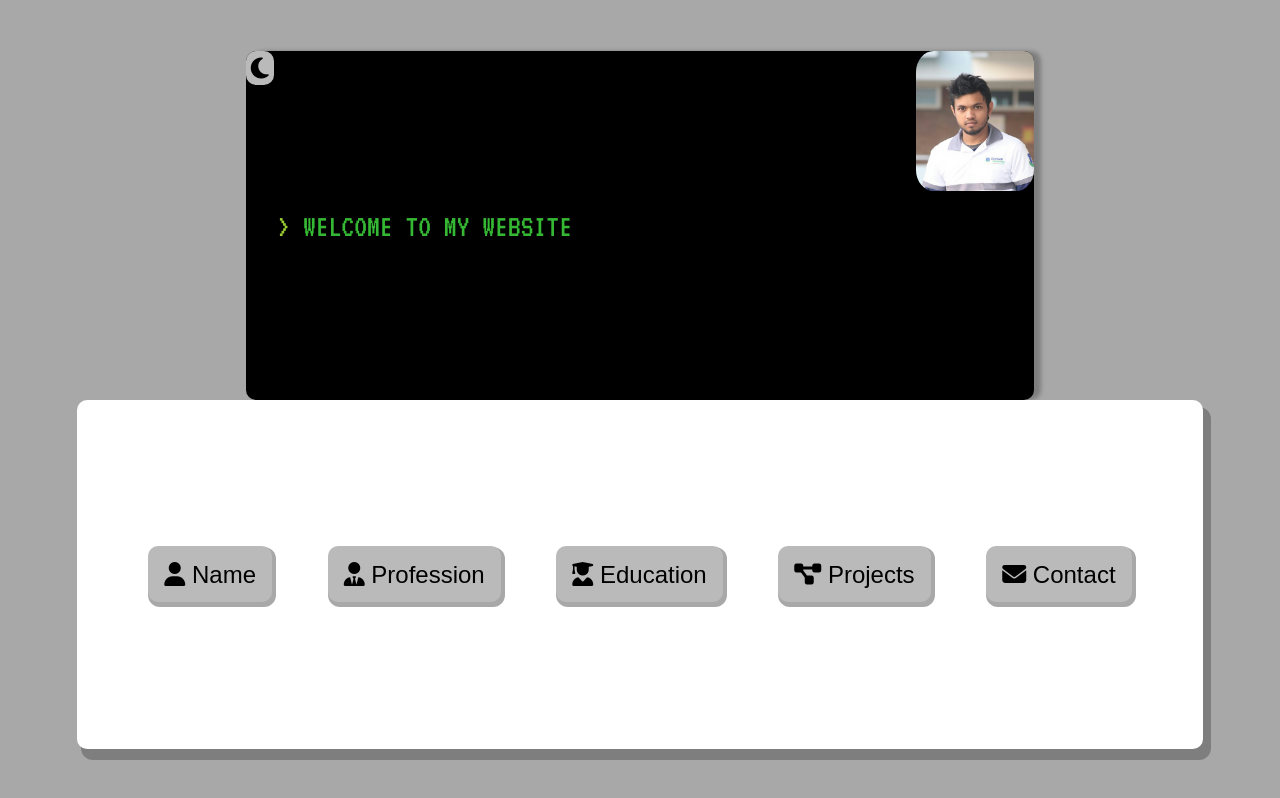
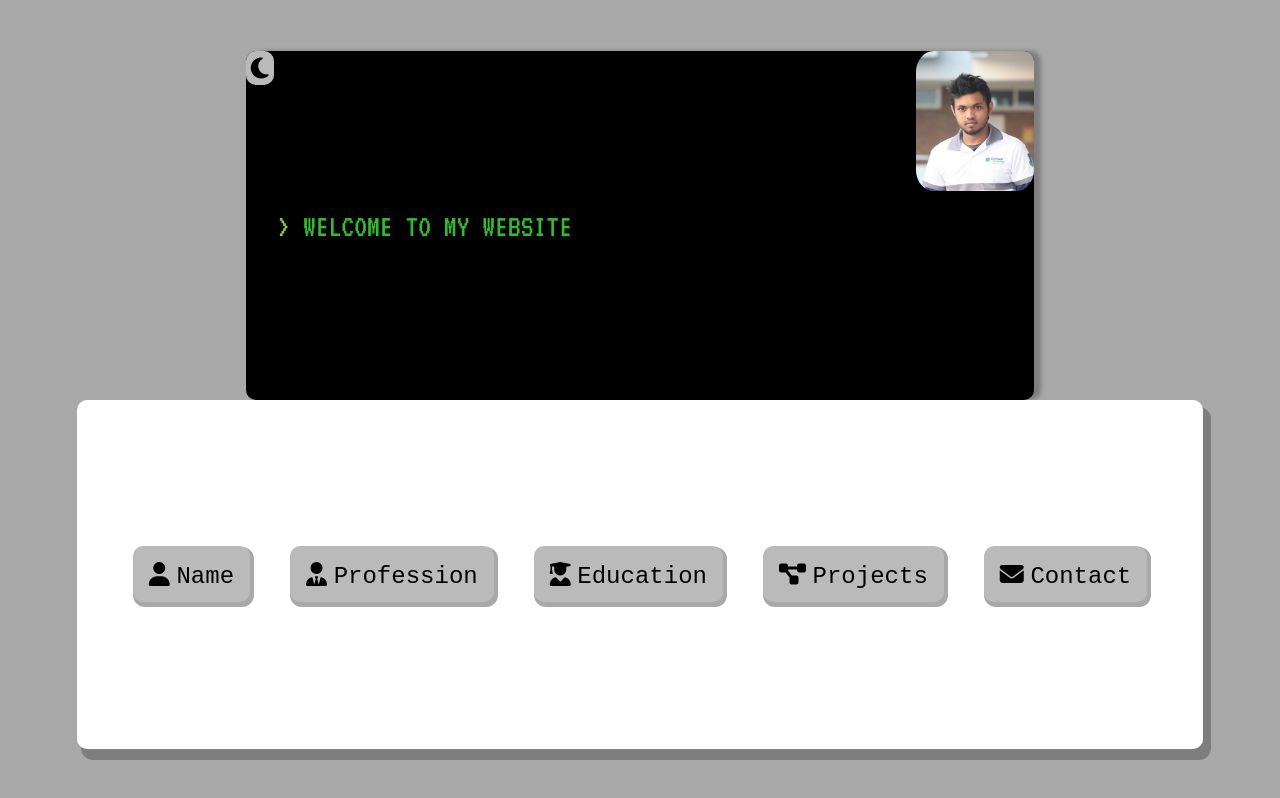
Before and after one commit to Sakkhor909/portfolio, a React (Create React App) app: page / in a window 1280 px wide. Built offline with nearby package versions, Linux system fonts and the light colour scheme; no server answers.

Commit message:
v1 complete

```diff
--- a/src/components/App.jsx
+++ b/src/components/App.jsx
@@ -10,7 +10,6 @@ import Icon from "./container/Icon";
 import ContactStateKeyboard from "./ContactStateKeyboard/ContactStateKeyboard";
 
 function App() {
-
   // defining theme value
   if (typeof Storage !== "undefined") {
     if (!localStorage.theme) {
@@ -78,7 +77,7 @@ function App() {
                       )
                     }
                   >
-                    <Icon name={button.Icon} /> {button.Text}
+                    <Icon name={button.Icon} /> <kbd>{button.Text}</kbd>
                   </Button>
                 ))}
               </>
--- a/src/components/ContactStateKeyboard/ContactForm/Input.jsx
+++ b/src/components/ContactStateKeyboard/ContactForm/Input.jsx
@@ -39,6 +39,7 @@ function Input({
           value={value}
           onChange={handelChange}
           onFocus={handelFocus}
+          onBlur={handelBlur}
           autoComplete="off"
           required
           placeholder={placeholder}
@@ -54,6 +55,7 @@ function Input({
           name={name}
           onChange={handelChange}
           onFocus={handelFocus}
+          onBlur={handelBlur}
           value={value}
           placeholder={placeholder}
           required
--- a/src/components/Monitor/Monitor.jsx
+++ b/src/components/Monitor/Monitor.jsx
@@ -52,7 +52,7 @@ function Monitor({
             cursor: null,
           }}
         />
-        <span>{inputData}</span>
+        <code>{inputData}</code>
         <Blinker>|</Blinker>
         {errorData && (
           <ErroeData>
```
Also changed, not shown: src/components/styles/Global.js (line endings or trailing spaces).
